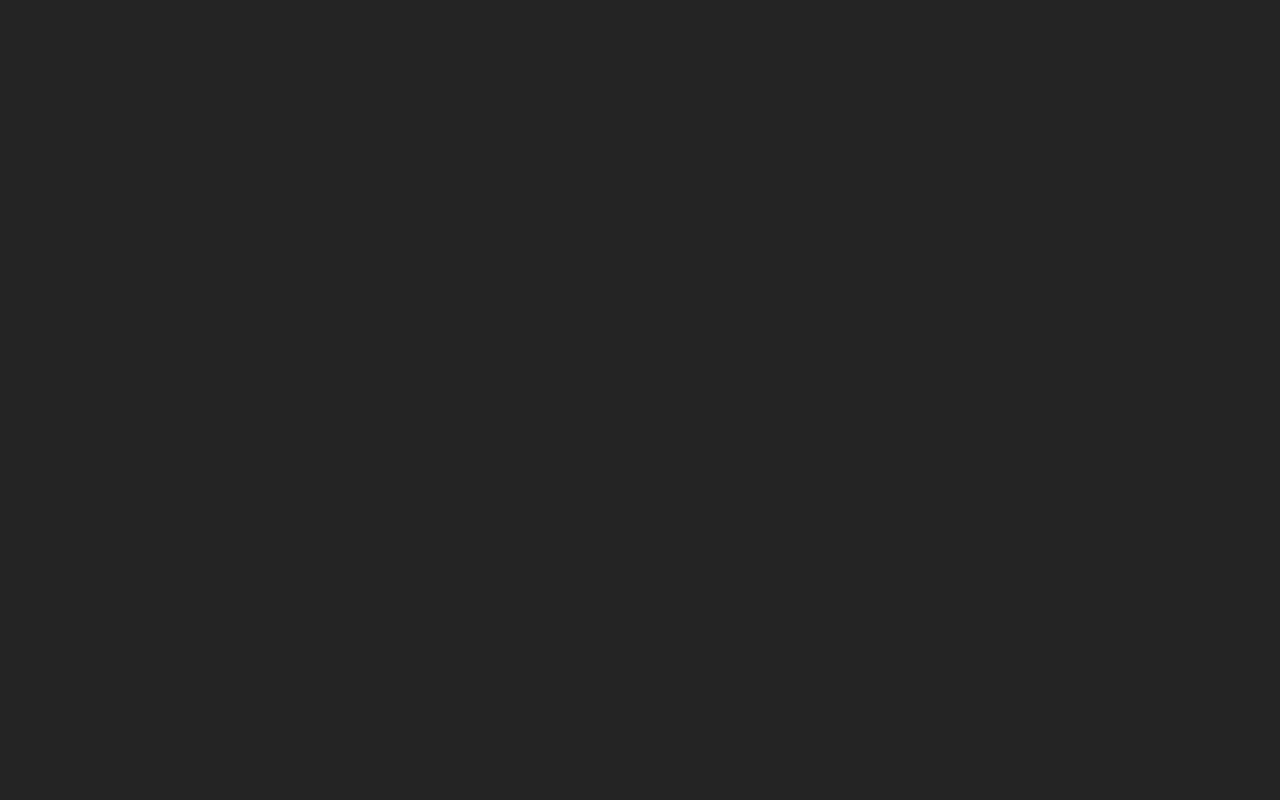
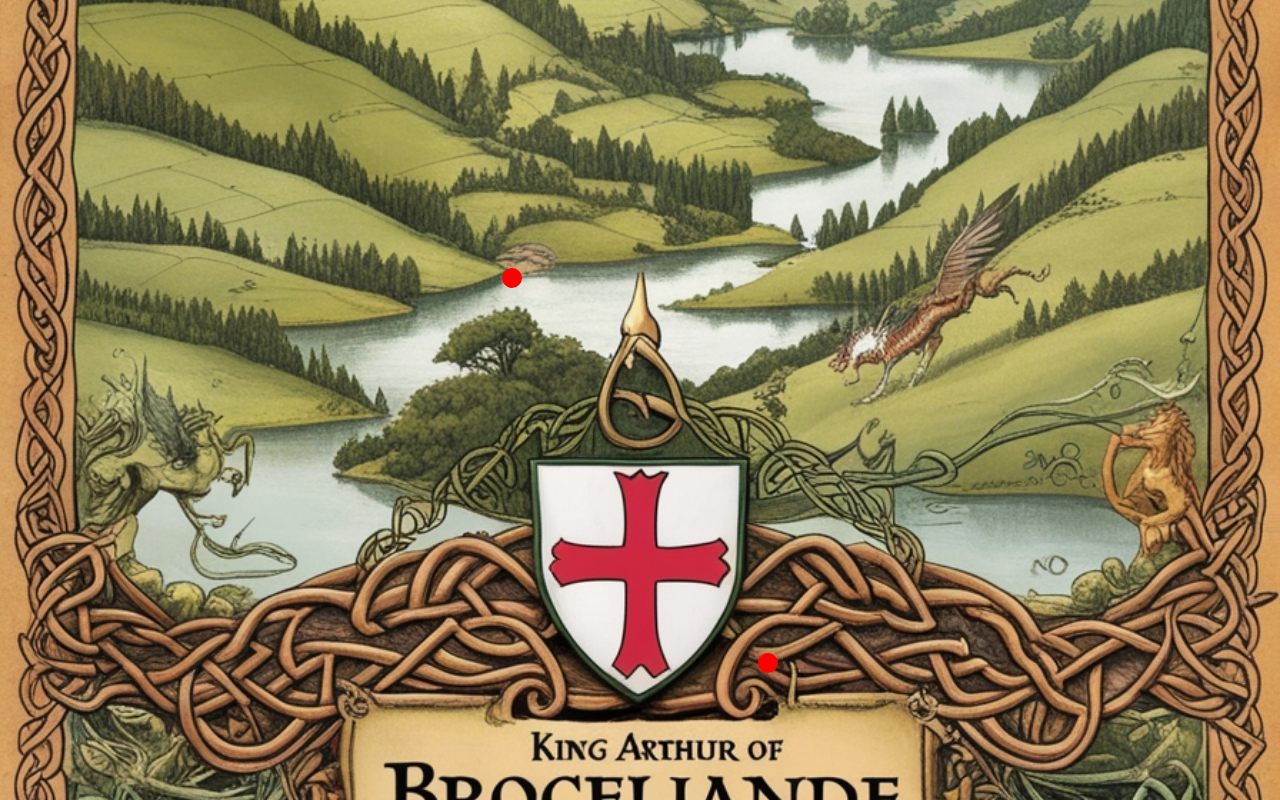
Before and after one commit to NICOLASR44/TheGrall, a React (Vite) app in the folder thegrall/: page /carte in a window 1280 px wide. Shown: the part 300-1100 px from the top of the page. Before the commit the page ends 800 px from the top, so only its background shows below. Built offline with nearby package versions, Linux system fonts and the light colour scheme.

Commit message:
carte with points

```diff
--- a/thegrall/src/components/Carte.jsx
+++ b/thegrall/src/components/Carte.jsx
@@ -1,11 +1,79 @@
+import { useState } from "react";
 import "../styles/Carte.css";
 
+const Carte = () => {
+	const [info, setInfo] = useState("");
+
+	const handleClick = (event) => {
+		const info = event.target.getAttribute("data-info");
+		setInfo(info);
+	};
+
+	return (
+		<div className="carteContainer">
+			{/* <h1 className="carteTitle">Je suis dans composant Carte</h1>; */}
+			<div className="mapBroceliande">
+				<img
+					src="src\assets\map Brocéliande.jpg"
+					alt="carte du pays de Brocéliande"
+					className="mapBroceliande"
+				/>
+				<div
+					className="map-point"
+					style={{ top: "30%", left: "40%" }}
+					data-info="Point 1"
+					onClick={handleClick}
+				></div>
+				<div
+					className="map-point"
+					style={{ top: "50%", left: "60%" }}
+					data-info="Point 2"
+					onClick={handleClick}
+				></div>
+			</div>
+			{info && <div id="info-box">{info}</div>}
+		</div>
+	);
+};
+
+// 		<div>
+// 			<div className="map-container">
+// 				<img src="votre_carte.jpg" alt="Carte" className="map-image" />
+// 				<div
+// 					className="map-point"
+// 					style={{ top: "30%", left: "40%" }}
+// 					data-info="Point 1"
+// 					onClick={handleClick}
+// 				></div>
+// 				<div
+// 					className="map-point"
+// 					style={{ top: "50%", left: "60%" }}
+// 					data-info="Point 2"
+// 					onClick={handleClick}
+// 				></div>
+// 			</div>
+// 			{info && <div id="info-box">{info}</div>}
+// 		</div>
+// 	);
+// };
+
+export default Carte;
+
+/* Code Sandrine
 export default function Carte() {
 	return (
 		<>
 			<div className="carteContainer">
 				<h1 className="carteTitle">Je suis dans composant Carte</h1>;
+				<div className="mapBroceliande">
+					<img
+						src="src\assets\map Brocéliande.jpg"
+						alt="carte du pays de Brocéliande"
+						className="mapBroceliande"
+					/>
+				</div>
 			</div>
 		</>
 	);
 }
+*/
--- a/thegrall/src/styles/Carte.css
+++ b/thegrall/src/styles/Carte.css
@@ -3,4 +3,21 @@
   .carteTitle {
     color: black;
   }
+  .mapBroceliande {
+    position: relative;
+    display: inline-block;
+    width: 100%;
+    /* height: auto; */
 }
+
+.map-point {
+  position: absolute;
+  width: 20px;
+  height: 20px;
+  background-color: red;
+  border-radius: 50%;
+  cursor: pointer;
+  transform: translate(-50%, -50%);
+}
+
+}
```
Lines whose indentation alone changed are shown as unchanged.
